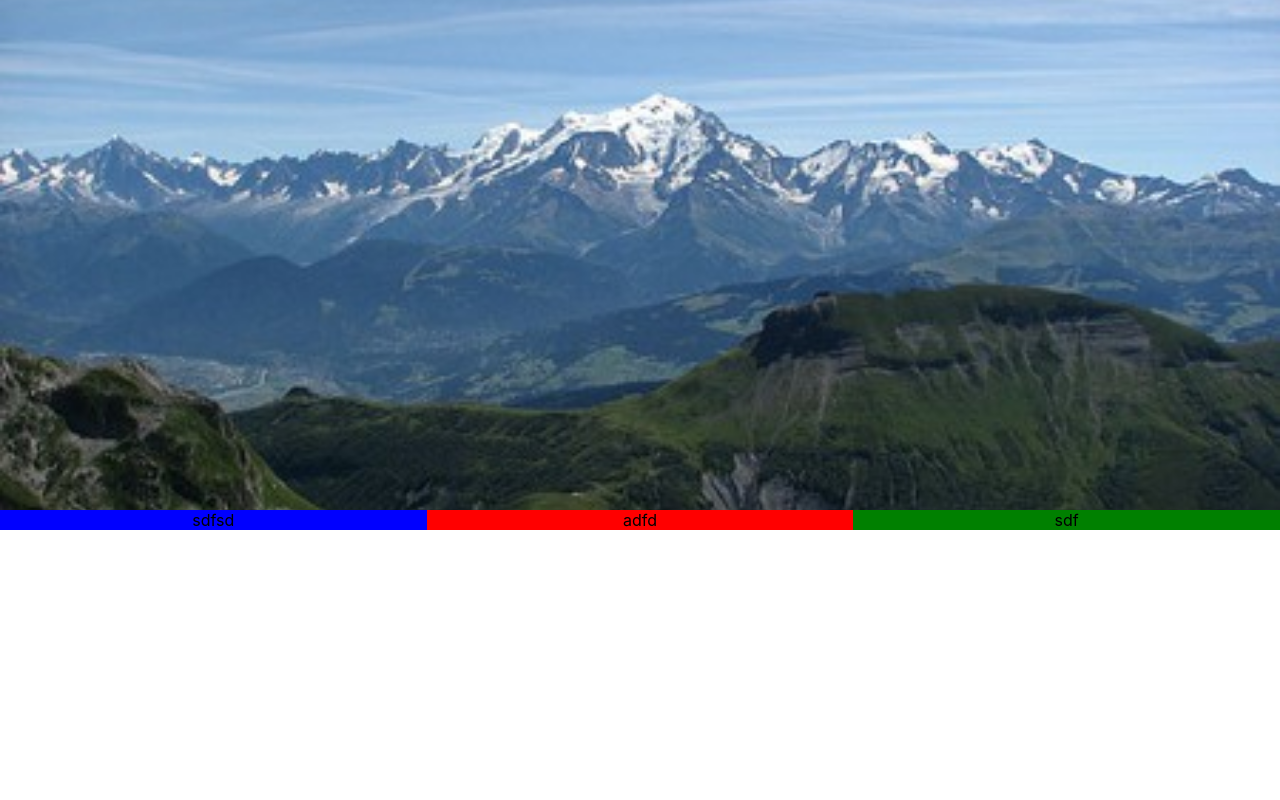
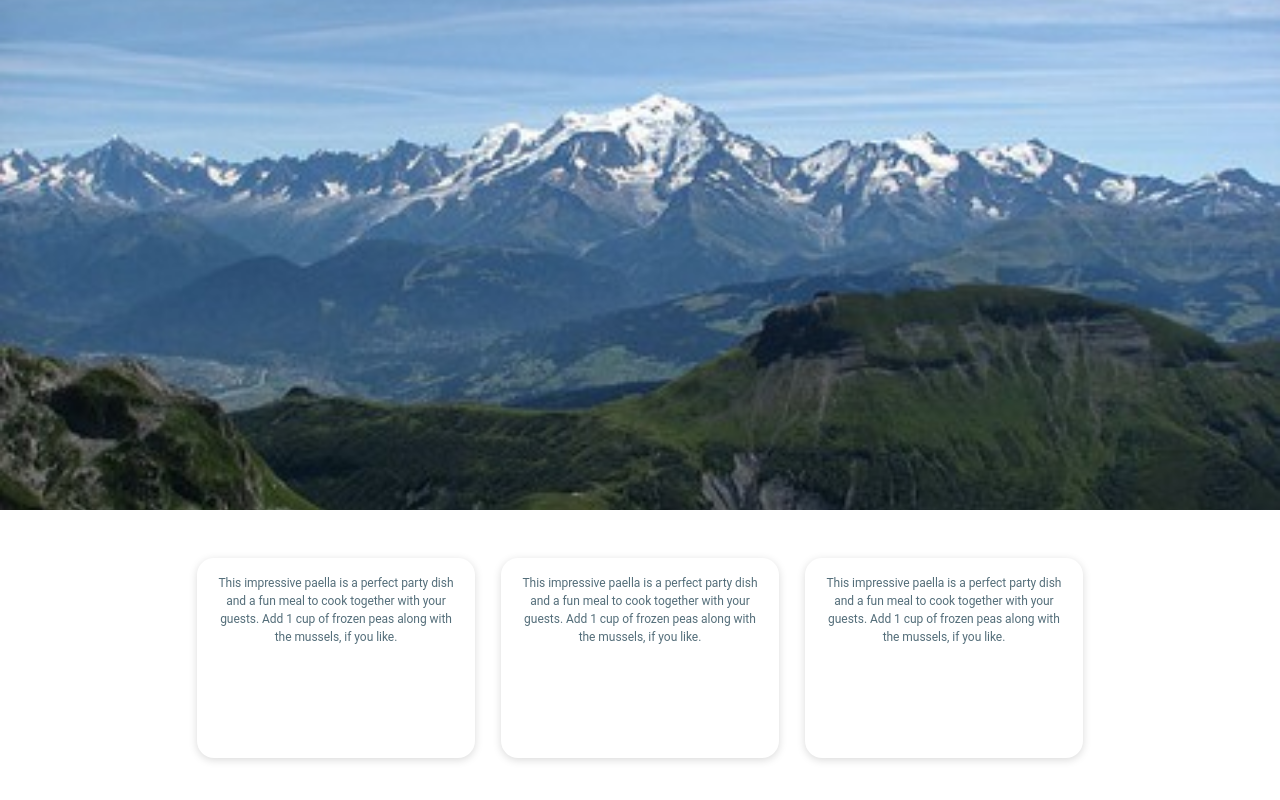
Before and after one commit to BenNeighbour/CloneBnb, a React (Create React App) app in the folder web/: page /home in a window 1280 px wide. Shown: the part 256-1056 px from the top of the page. Before the commit the page ends 800 px from the top, so only its background shows below. Built offline with nearby package versions, Linux system fonts and the light colour scheme.

Commit message:
Adding the styles to the landing page cards

```diff
--- a/web/src/components/Home/MiddleSection.tsx
+++ b/web/src/components/Home/MiddleSection.tsx
@@ -1,44 +1,108 @@
 import * as React from "react";
 import { RouteComponentProps } from "react-router-dom";
 import Grid from "@material-ui/core/Grid";
+import Card from "@material-ui/core/Card";
+import CardContent from "@material-ui/core/CardContent";
+import Typography from "@material-ui/core/Typography";
+import CardMedia from "@material-ui/core/CardMedia";
+import Container from "@material-ui/core/Container";
 
 interface Props extends RouteComponentProps<any> {}
 
 const MiddleSection: React.FC<Props> = (props) => {
   return (
     <div>
-      <Grid container>
+      <Container maxWidth="md">
+        <Grid
+          container
+          style={{
+            paddingBottom: "7vh",
+            paddingTop: "5vh",
+          }}
+        >
           <Grid
             item
             xs={12}
             sm={4}
             style={{
-            backgroundColor: "blue",
+              paddingLeft: "1vw",
             }}
           >
-          sdfsd
+            <Card
+              style={{
+                minHeight: "25vh",
+                marginRight: "1vw",
+                marginTop: "1vh",
+                boxShadow: "rgba(0, 0, 0, 0.15) 0px 2px 8px",
+                borderRadius: "17px",
+              }}
+            >
+              <CardMedia image="/" title="Thumbnail" />
+              <CardContent>
+                <Typography variant="body2" color="textSecondary" component="p">
+                  This impressive paella is a perfect party dish and a fun meal
+                  to cook together with your guests. Add 1 cup of frozen peas
+                  along with the mussels, if you like.
+                </Typography>
+              </CardContent>
+            </Card>
           </Grid>
           <Grid
             item
             xs={12}
             sm={4}
             style={{
-            backgroundColor: "red",
+              paddingLeft: "1vw",
             }}
           >
-          adfd
+            <Card
+              style={{
+                minHeight: "25vh",
+                marginRight: "1vw",
+                marginTop: "1vh",
+                boxShadow: "rgba(0, 0, 0, 0.15) 0px 2px 8px",
+                borderRadius: "17px",
+              }}
+            >
+              <CardMedia image="/" title="Thumbnail" />
+              <CardContent>
+                <Typography variant="body2" color="textSecondary" component="p">
+                  This impressive paella is a perfect party dish and a fun meal
+                  to cook together with your guests. Add 1 cup of frozen peas
+                  along with the mussels, if you like.
+                </Typography>
+              </CardContent>
+            </Card>
           </Grid>
           <Grid
             item
             xs={12}
             sm={4}
             style={{
-            backgroundColor: "green",
+              paddingLeft: "1vw",
             }}
           >
-          sdf
+            <Card
+              style={{
+                minHeight: "25vh",
+                marginRight: "1vw",
+                marginTop: "1vh",
+                boxShadow: "rgba(0, 0, 0, 0.15) 0px 2px 8px",
+                borderRadius: "17px",
+              }}
+            >
+              <CardMedia image="/" title="Thumbnail" />
+              <CardContent>
+                <Typography variant="body2" color="textSecondary" component="p">
+                  This impressive paella is a perfect party dish and a fun meal
+                  to cook together with your guests. Add 1 cup of frozen peas
+                  along with the mussels, if you like.
+                </Typography>
+              </CardContent>
+            </Card>
           </Grid>
         </Grid>
+      </Container>
     </div>
   );
 };
```
Lines whose indentation alone changed are shown as unchanged.
